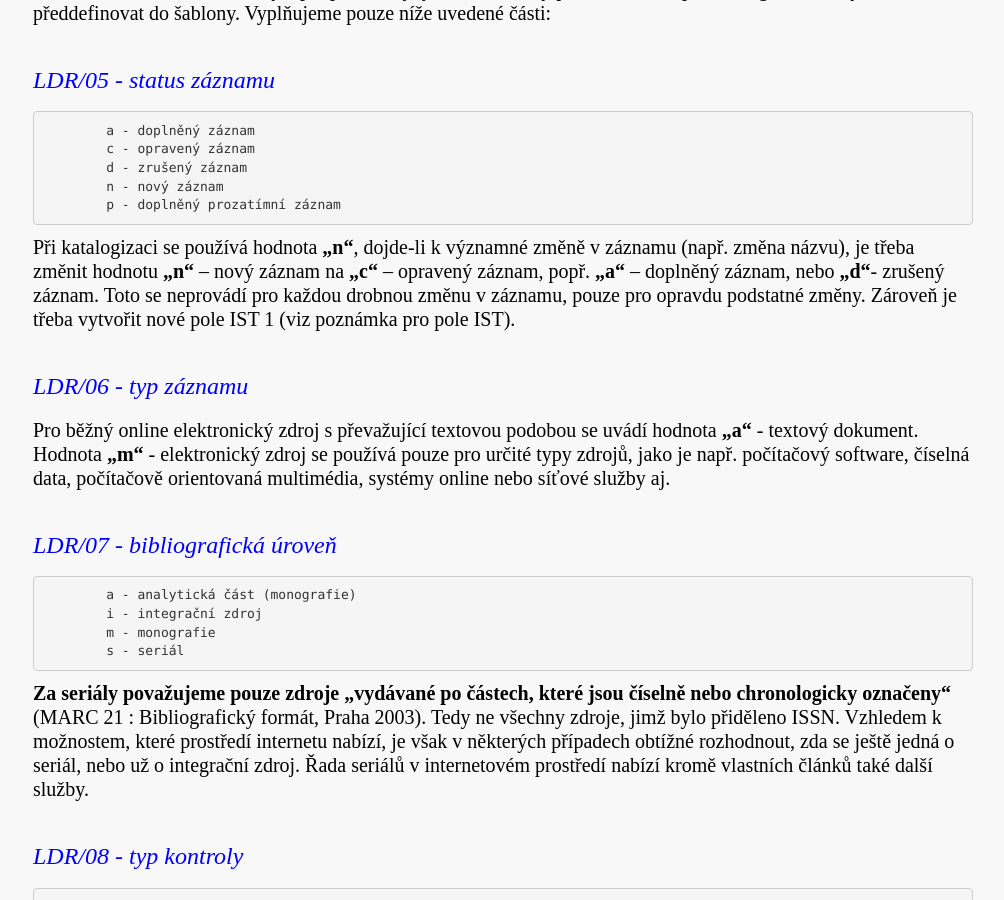
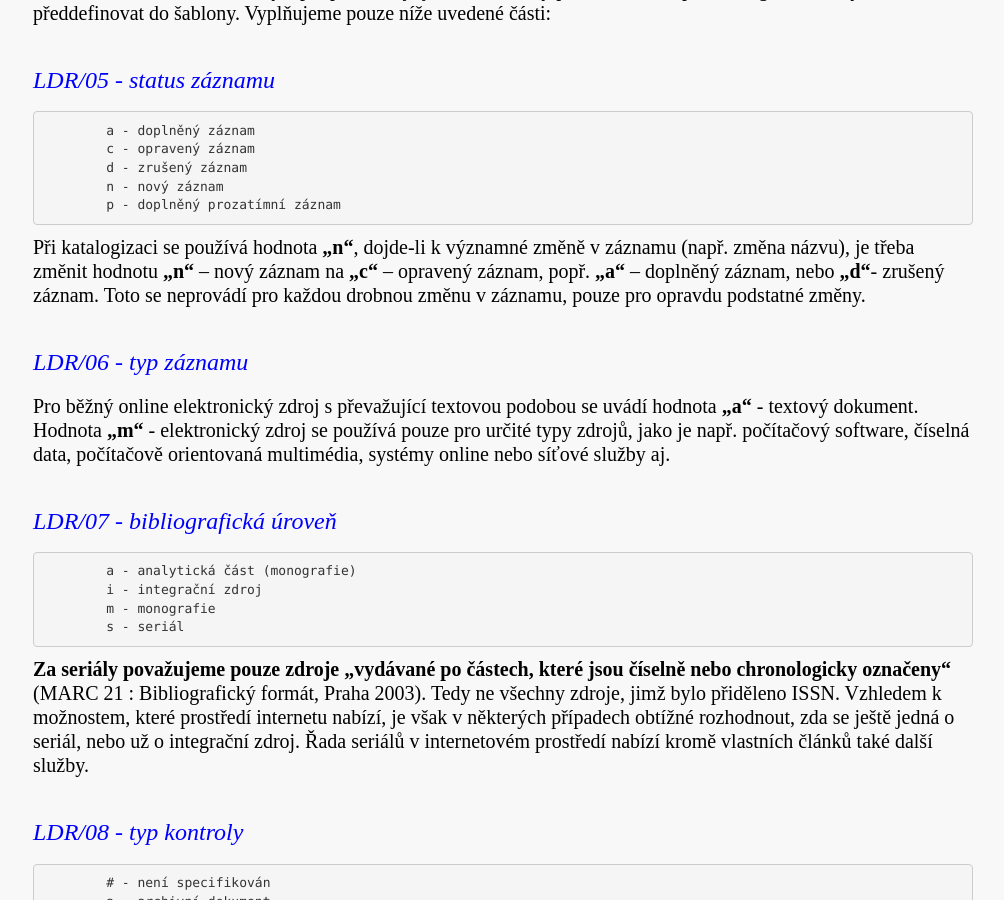
Before and after one commit to WebarchivCZ/katalogizacni-manual, a Jekyll site: the page built from _posts/2017-06-25-ldr-navesti.md, in a window 1280 px wide and 900 px high, scrolled down 515 px. Shown: the whole window, without its empty margins (137-1141 px from the left). Built offline with Jekyll 4.4.1, drawn with Linux system fonts in a browser that asks for light colours.

Commit message:
uprava_pole_IST
korektura informace o poli IST, kapitola 3 a 15

````diff
--- a/_posts/2017-06-25-ldr-navesti.md
+++ b/_posts/2017-06-25-ldr-navesti.md
@@ -18,7 +18,7 @@ generovat systémem či předdefinovat do šablony. Vyplňujeme pouze níže uve
         p - doplněný prozatímní záznam
 ```
 
-Při katalogizaci se používá hodnota **„n“**, dojde-li k významné změně v záznamu (např. změna názvu), je třeba změnit hodnotu **„n“** – nový záznam na **„c“** – opravený záznam, popř. **„a“** – doplněný záznam, nebo **„d“**- zrušený záznam. Toto se neprovádí pro každou drobnou změnu v záznamu, pouze pro opravdu podstatné změny. Zároveň je třeba vytvořit nové pole IST 1 (viz poznámka pro pole IST).
+Při katalogizaci se používá hodnota **„n“**, dojde-li k významné změně v záznamu (např. změna názvu), je třeba změnit hodnotu **„n“** – nový záznam na **„c“** – opravený záznam, popř. **„a“** – doplněný záznam, nebo **„d“**- zrušený záznam. Toto se neprovádí pro každou drobnou změnu v záznamu, pouze pro opravdu podstatné změny.
 
 ### LDR/06 - typ záznamu
 
````
Also changed, not shown: _posts/2017-06-13-kody-a-prava.md (+1 -1 lines).
